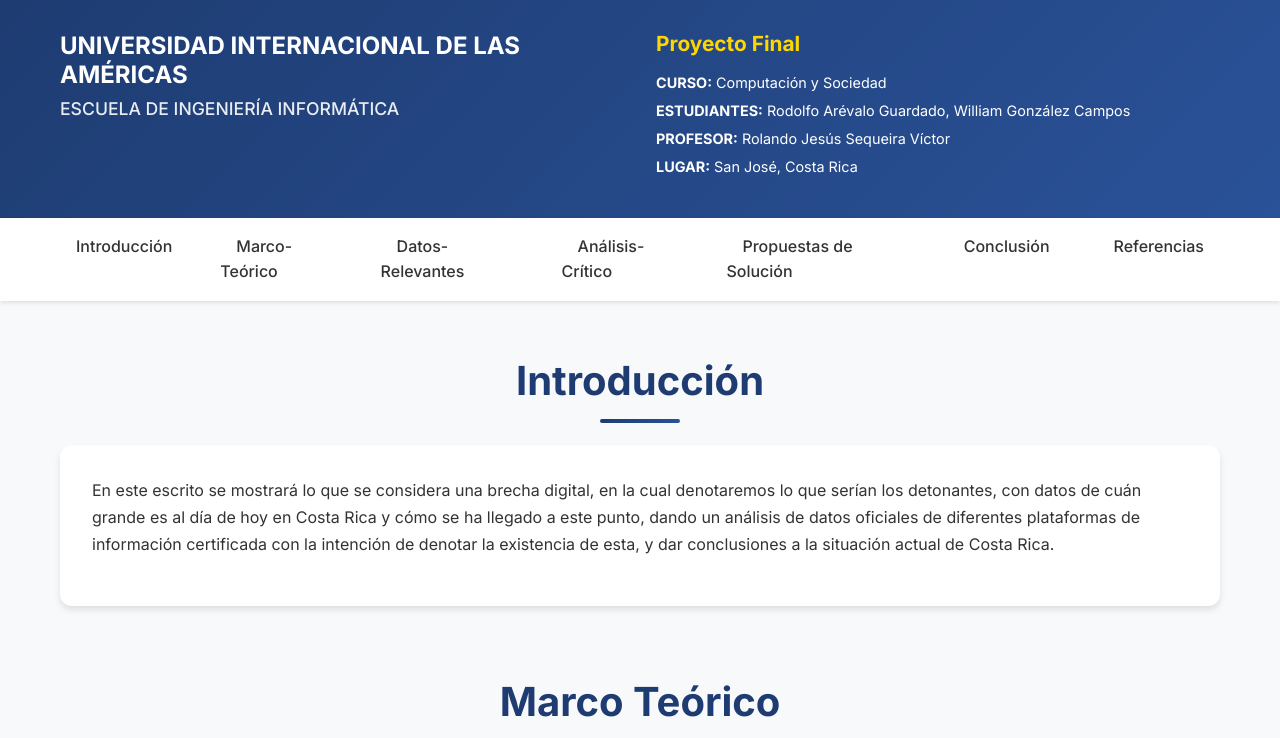
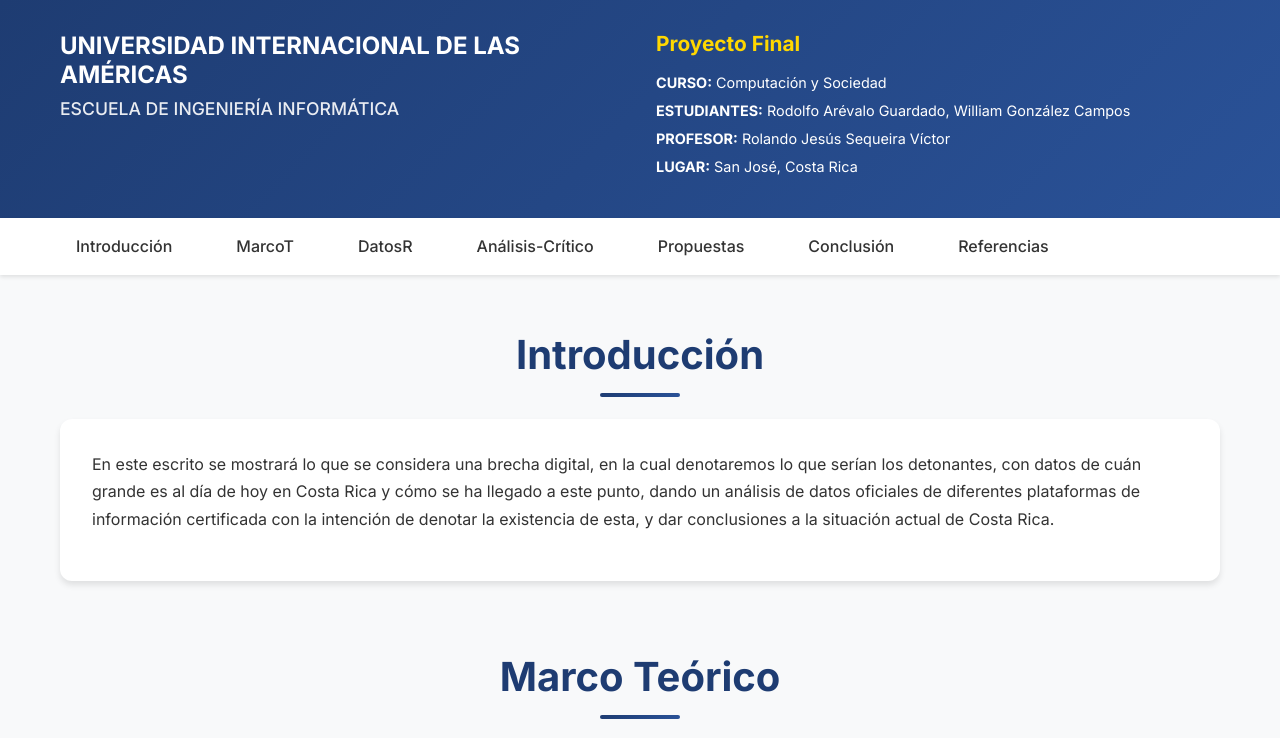
Before and after one commit to rodolfoareguar13-hue/Pagina-Web-Computaci-n-y-sociedad, a plain HTML site: page index.html in a window 1280 px wide. Shown: the top 738 px of the page. Drawn offline with Linux system fonts and the light colour scheme.

Commit message:
Update index.html

```diff
--- a/index.html
+++ b/index.html
@@ -33,10 +33,10 @@
         <div class="container">
             <ul class="nav-menu">
                 <li><a href="#introduccion">Introducción</a></li>
-                <li><a href="#marco-teorico">Marco-Teórico</a></li>
-                <li><a href="#datos">Datos-Relevantes</a></li>
+                <li><a href="#marco-teorico">MarcoT</a></li>
+                <li><a href="#datos">DatosR</a></li>
                 <li><a href="#analisis">Análisis-Crítico</a></li>
-                <li><a href="#soluciones">Propuestas de Solución</a></li>
+                <li><a href="#soluciones">Propuestas</a></li>
                 <li><a href="#conclusion">Conclusión</a></li>
                 <li><a href="#referencias">Referencias</a></li>
             </ul>
```
